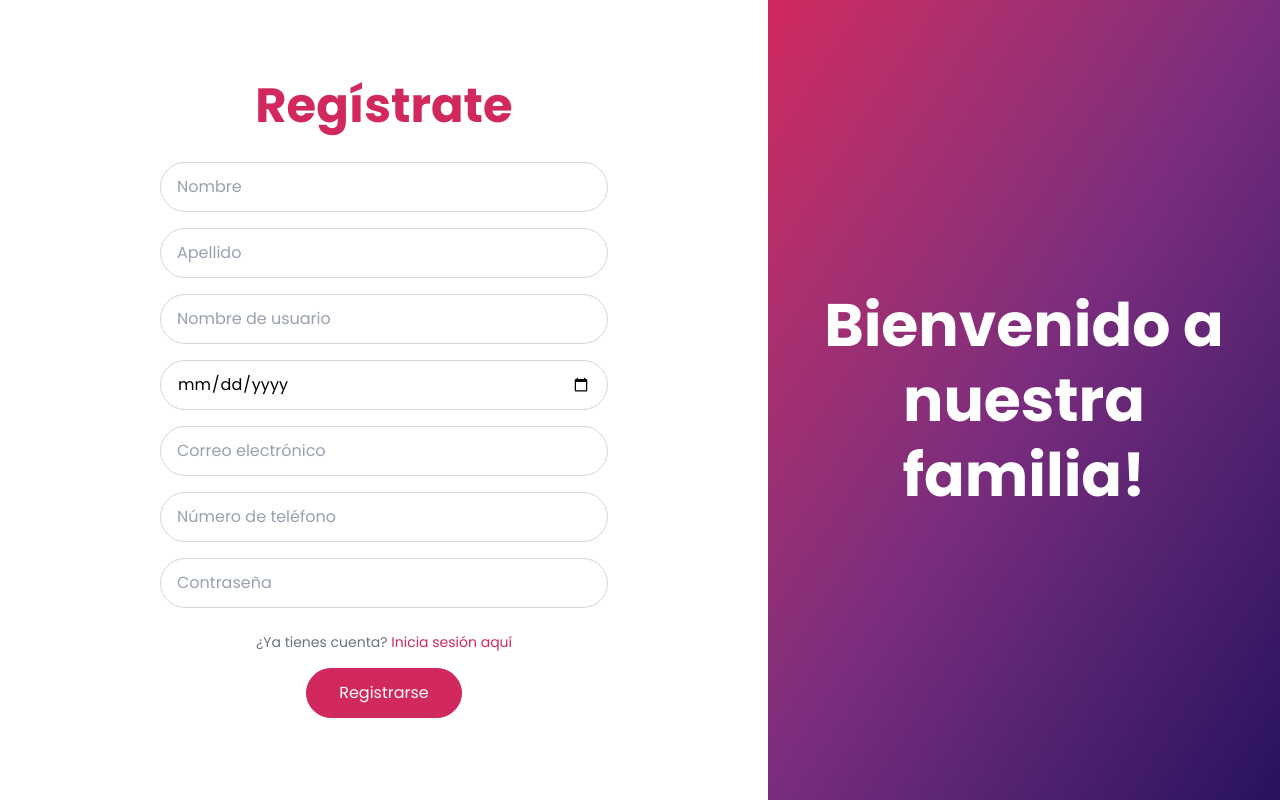
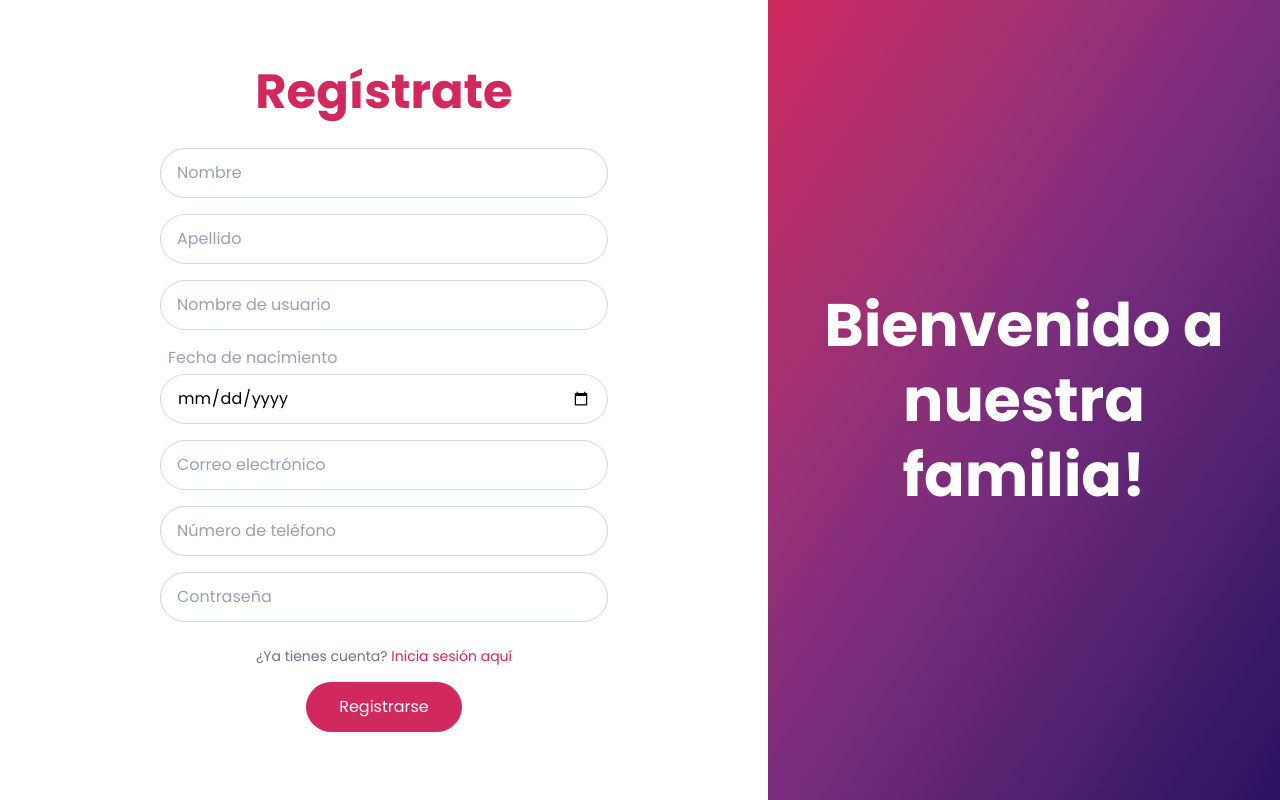
Before and after one commit to PNC-012025/pnc-proyecto-final-frontend-ft-grupo-12-s02, a React (Vite) app in the folder CarShareSV-Frontend/: page /signin in a window 1280 px wide. Built offline with nearby package versions, Linux system fonts and the light colour scheme; no server answers.

Commit message:
hotfix: console.logs and birthdate

```diff
--- a/CarShareSV-Frontend/src/pages/explorePage/Explore.jsx
+++ b/CarShareSV-Frontend/src/pages/explorePage/Explore.jsx
@@ -46,11 +46,11 @@ export default function Explore() {
 
   const filteredCars = filterCars(cars);
 
-  console.log("Lista de autos filtrados y su orden:", filteredCars.map((car, idx) => ({
+  /*console.log("Lista de autos filtrados y su orden:", filteredCars.map((car, idx) => ({
     idx,
     description: car.description,
   })));
-
+  */
   return (
     <div className="min-h-screen bg-gray-50">
       <Header />
--- a/CarShareSV-Frontend/src/pages/signIn/SignIn.jsx
+++ b/CarShareSV-Frontend/src/pages/signIn/SignIn.jsx
@@ -13,9 +13,9 @@ export default function SignIn() {
     const { isLoading, hasError, registerUser, isLogged } = useSignIn();
 
     useEffect(() => {
-        if(isLogged) {
+        if (isLogged) {
             navigate('/explore');
-        } else if (!isLogged && hasError){
+        } else if (!isLogged && hasError) {
             setAlertMessage("Hubo error en el registro");
             setAlertOpen(true)
         }
@@ -175,10 +175,16 @@ export default function SignIn() {
                             {errors.username && touched.username && <p className="text-red-500 text-xs mt-1">{errors.username}</p>}
                         </div>
                         <div>
+                            <label
+                                htmlFor="birthdate"
+                                className="block text-gray-400 text-md mb-1 ml-2"
+                            >
+                                Fecha de nacimiento
+                            </label>
                             <input
                                 type="date"
                                 name="birthdate"
-                                placeholder="Fecha de nacimiento"
+                                id="birthdate"
                                 onChange={handleChange}
                                 onBlur={handleBlur}
                                 className={`w-full px-4 py-3 border ${errors.birthdate && touched.birthdate ? 'border-red-500' : 'border-gray-300'} rounded-full placeholder-gray-400 focus:outline-none focus:ring-2 focus:ring-primary focus:border-transparent transition duration-300`}
```
Also changed, not shown: CarShareSV-Frontend/src/hooks/useUser.jsx (+5 -5 lines).
